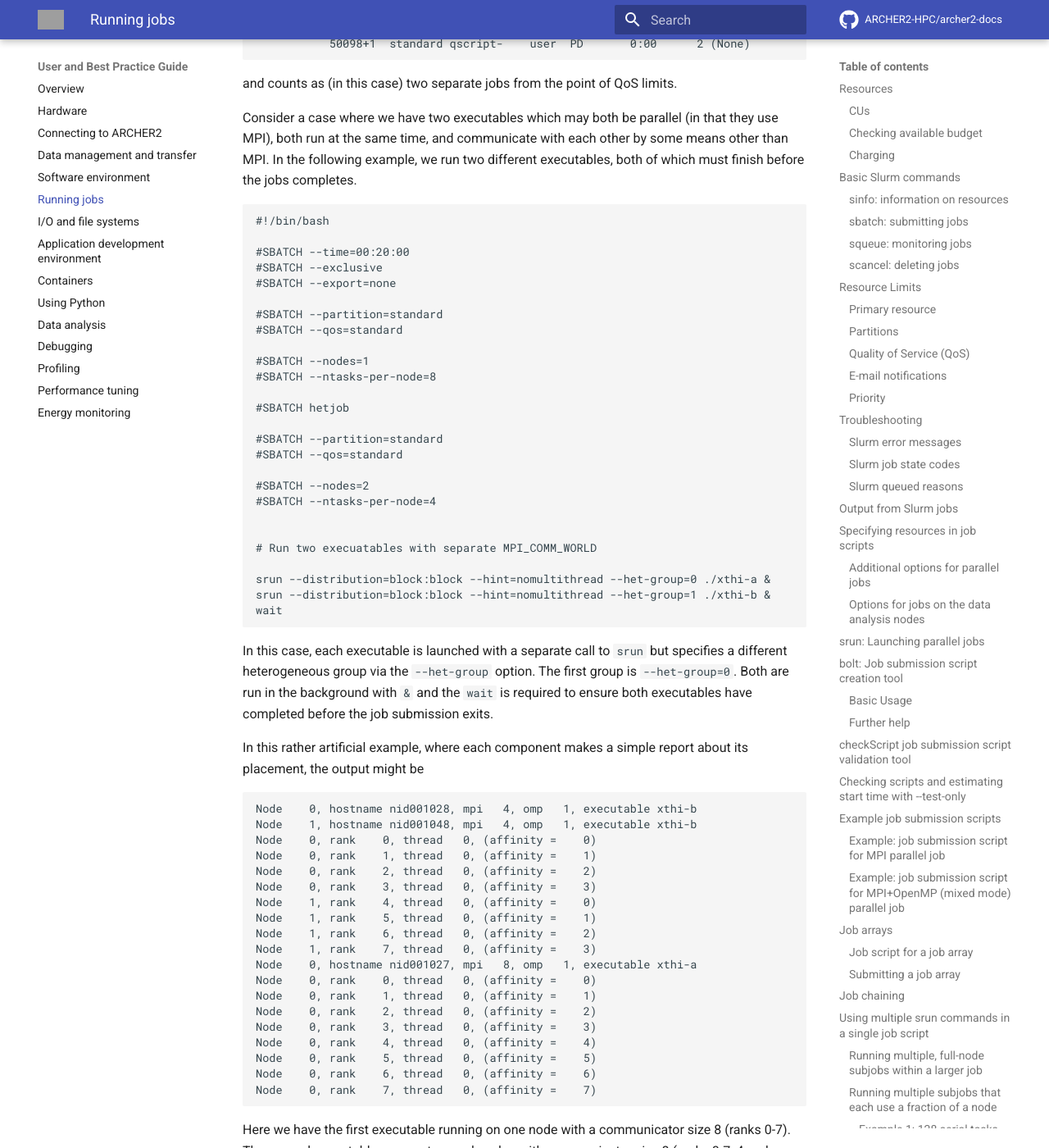
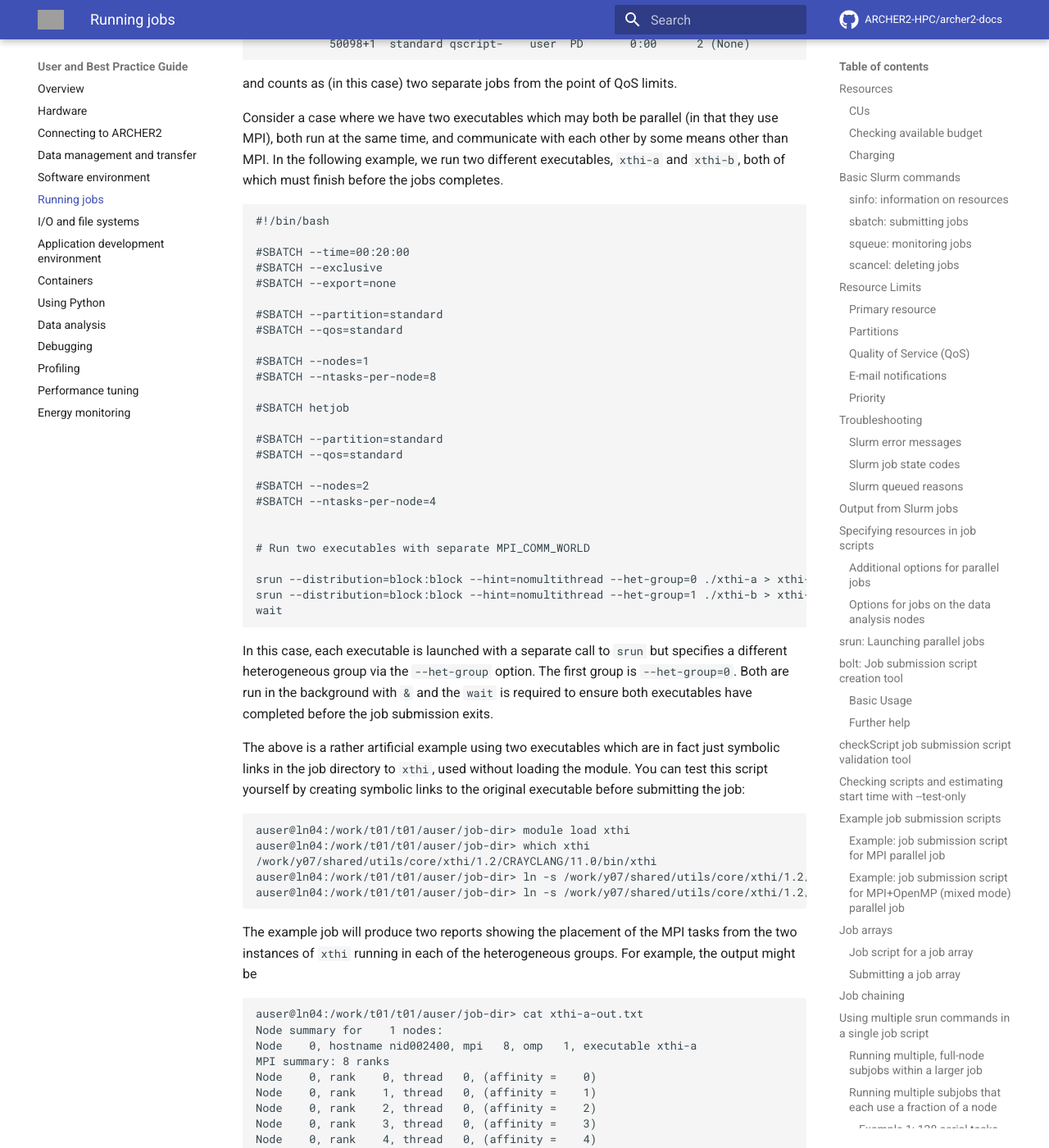
Before and after one commit to ARCHER2-HPC/archer2-docs, an MkDocs documentation site: the page built from docs/user-guide/scheduler.md, in a window 1280 px wide and 1400 px high, scrolled down 38164 px. Shown: the whole window at 82% size. Built offline with MkDocs 1.6.1 and Material for MkDocs 9.7.7, drawn with Linux system fonts in a browser that asks for light colours; comment, search, counter and statistics services are not loaded; some of the changed text lies outside the part shown; grey boxes are pictures that could not be loaded.

Commit message:
Explain use of two xthi executables in hetjob client-server documentation.

````diff
--- a/docs/user-guide/scheduler.md
+++ b/docs/user-guide/scheduler.md
@@ -1721,7 +1721,8 @@ QoS limits.
 Consider a case where we have two executables which may both be parallel (in
 that they use MPI), both run at the same time, and communicate with each
 other by some means other than MPI. In the following example, we run two
-different executables, both of which must finish before the jobs completes.
+different executables, `xthi-a` and `xthi-b`, both of which must finish
+before the jobs completes.
 
 ```
 #!/bin/bash
@@ -1745,10 +1746,10 @@ different executables, both of which must finish before the jobs completes.
 #SBATCH --ntasks-per-node=4
 
 
-# Run two execuatables with separate MPI_COMM_WORLD
-
-srun --distribution=block:block --hint=nomultithread --het-group=0 ./xthi-a &
-srun --distribution=block:block --hint=nomultithread --het-group=1 ./xthi-b &
+# Run two executables with separate MPI_COMM_WORLD
+
+srun --distribution=block:block --hint=nomultithread --het-group=0 ./xthi-a > xthi-a-out.txt &
+srun --distribution=block:block --hint=nomultithread --het-group=1 ./xthi-b > xthi-b-out.txt &
 wait
 ```
 In this case, each executable is launched with a separate call to
@@ -1758,11 +1759,40 @@ Both are run in the background with `&` and the `wait` is required
 to ensure both executables have completed before the job submission
 exits.
 
-In this rather artificial example, where each component makes a
-simple report about its placement, the output might be
-```
-Node    0, hostname nid001028, mpi   4, omp   1, executable xthi-b
-Node    1, hostname nid001048, mpi   4, omp   1, executable xthi-b
+The above is a rather artificial example using two executables which
+are in fact just symbolic links in the job directory to `xthi`,
+used without loading the module. You can test this script yourself
+by creating symbolic links to the original executable before
+submitting the job:
+```
+auser@ln04:/work/t01/t01/auser/job-dir> module load xthi
+auser@ln04:/work/t01/t01/auser/job-dir> which xthi
+/work/y07/shared/utils/core/xthi/1.2/CRAYCLANG/11.0/bin/xthi
+auser@ln04:/work/t01/t01/auser/job-dir> ln -s /work/y07/shared/utils/core/xthi/1.2/CRAYCLANG/11.0/bin/xthi xthi-a
+auser@ln04:/work/t01/t01/auser/job-dir> ln -s /work/y07/shared/utils/core/xthi/1.2/CRAYCLANG/11.0/bin/xthi xthi-b
+```
+
+The example job will produce two reports showing the placement of the
+MPI tasks from the two instances of `xthi` running in each of the
+heterogeneous groups. For example, the output might be
+```
+auser@ln04:/work/t01/t01/auser/job-dir> cat xthi-a-out.txt
+Node summary for    1 nodes:
+Node    0, hostname nid002400, mpi   8, omp   1, executable xthi-a
+MPI summary: 8 ranks
+Node    0, rank    0, thread   0, (affinity =    0)
+Node    0, rank    1, thread   0, (affinity =    1)
+Node    0, rank    2, thread   0, (affinity =    2)
+Node    0, rank    3, thread   0, (affinity =    3)
+Node    0, rank    4, thread   0, (affinity =    4)
+Node    0, rank    5, thread   0, (affinity =    5)
+Node    0, rank    6, thread   0, (affinity =    6)
+Node    0, rank    7, thread   0, (affinity =    7)
+auser@ln04:/work/t01/t01/auser/job-dir> cat xthi-b-out.txt
+Node summary for    2 nodes:
+Node    0, hostname nid006692, mpi   4, omp   1, executable xthi-b
+Node    1, hostname nid006693, mpi   4, omp   1, executable xthi-b
+MPI summary: 8 ranks
 Node    0, rank    0, thread   0, (affinity =    0)
 Node    0, rank    1, thread   0, (affinity =    1)
 Node    0, rank    2, thread   0, (affinity =    2)
@@ -1771,15 +1801,6 @@ Node    1, rank    4, thread   0, (affinity =    0)
 Node    1, rank    5, thread   0, (affinity =    1)
 Node    1, rank    6, thread   0, (affinity =    2)
 Node    1, rank    7, thread   0, (affinity =    3)
-Node    0, hostname nid001027, mpi   8, omp   1, executable xthi-a
-Node    0, rank    0, thread   0, (affinity =    0)
-Node    0, rank    1, thread   0, (affinity =    1)
-Node    0, rank    2, thread   0, (affinity =    2)
-Node    0, rank    3, thread   0, (affinity =    3)
-Node    0, rank    4, thread   0, (affinity =    4)
-Node    0, rank    5, thread   0, (affinity =    5)
-Node    0, rank    6, thread   0, (affinity =    6)
-Node    0, rank    7, thread   0, (affinity =    7)
 ```
 Here we have the first executable running on one node with
 a communicator size 8 (ranks 0-7). The second executable runs on
````
